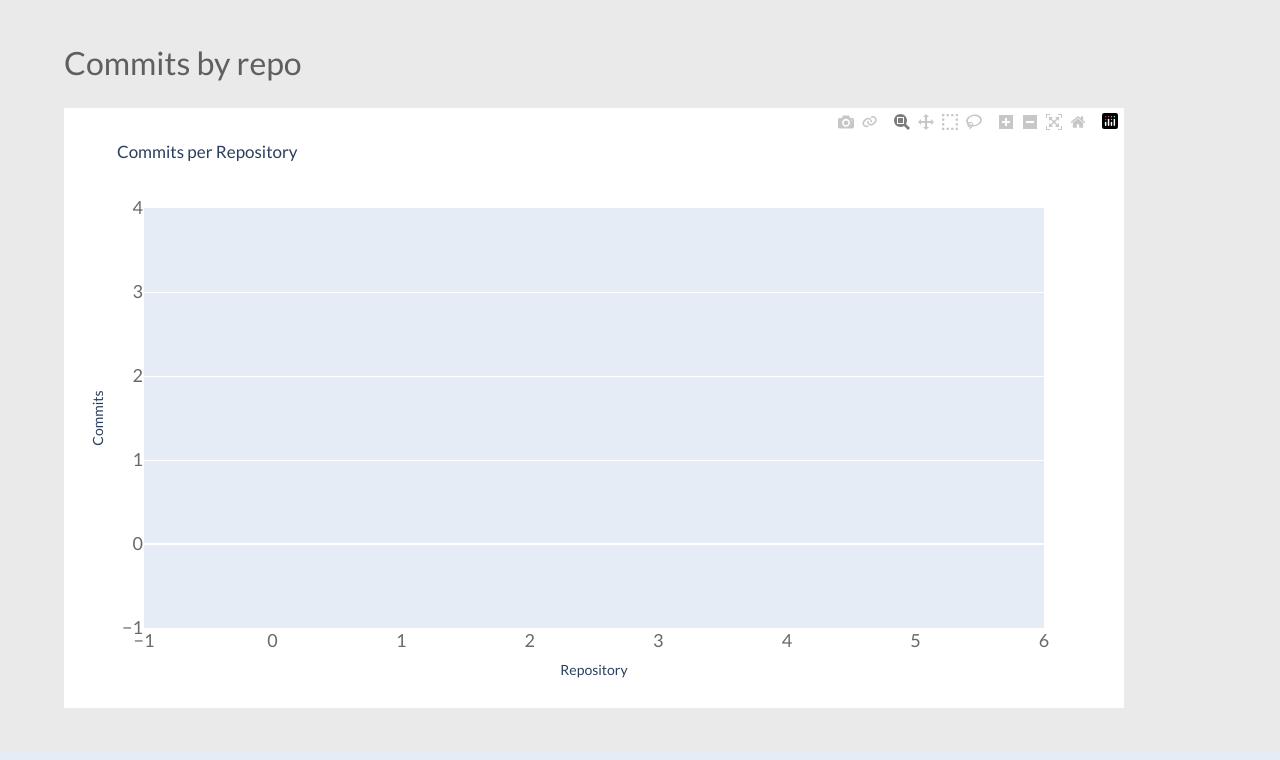
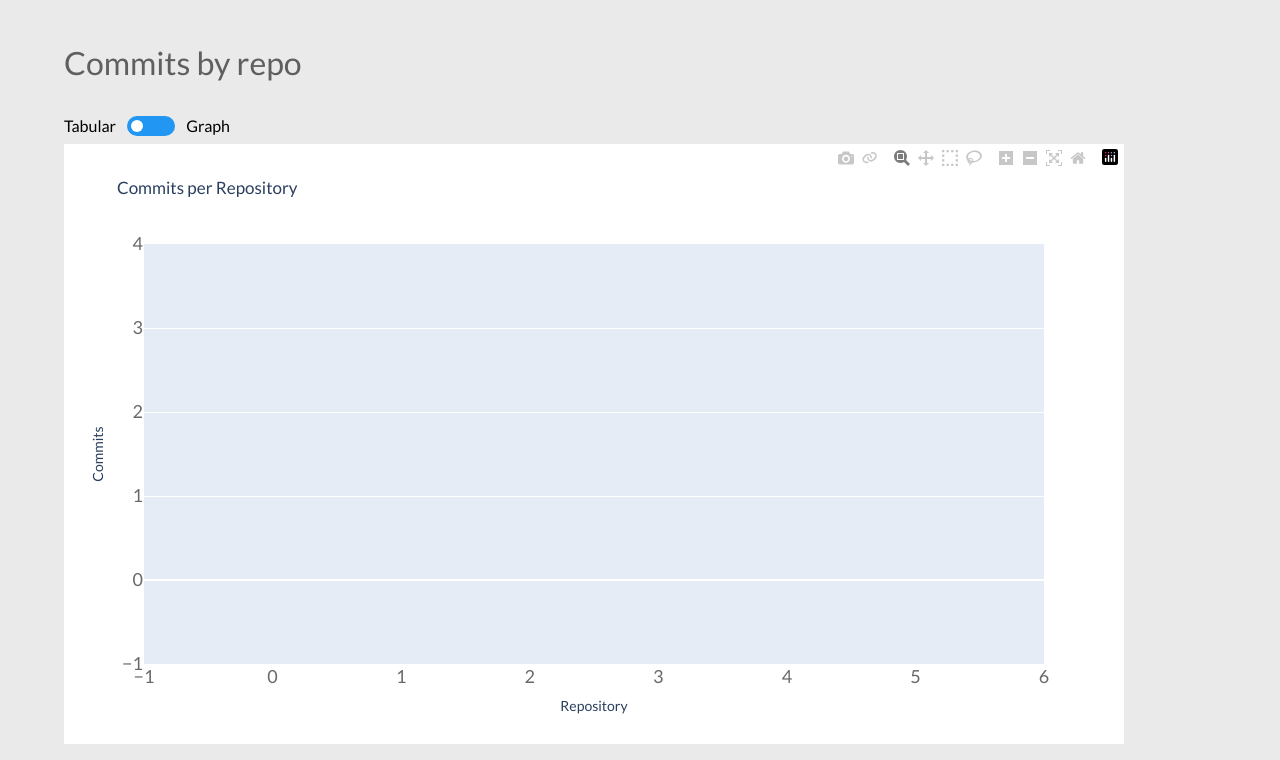
Before and after one commit to sourceoptics/source_optics, a Django app: page /repos/ in a window 1280 px wide. Shown: the part 75-835 px from the top of the page. Before the commit the page ends 783 px from the top, so only its background shows below. Run offline with Django 3.2, Linux system fonts and the light colour scheme; data that the repository does not hold is empty.

Commit message:
Make links to the /repos page
Fix some other small bugs while here

```diff
--- a/srcOptics/stats/rollup.py
+++ b/srcOptics/stats/rollup.py
@@ -141,7 +141,8 @@ class Rollup:
 
             #Gets the total stats for each day in the given interval
             #If author and file = none, we are getting total stats
-            days = Statistic.objects.filter(interval = 'DY', author = author, repo = repo, file = None, start_date__range=(date_index, end_date))
+            days = Statistic.objects.filter(interval = 'DY', author = author, repo = repo,
+                                            file = None, start_date__range=(date_index, end_date))
 
             #Aggregates total stats for the interval
             data = days.aggregate(lines_added=Sum("lines_added"), lines_removed = Sum("lines_removed"),
--- a/srcOptics/templates/metric.html
+++ b/srcOptics/templates/metric.html
@@ -5,7 +5,9 @@
             <label>Tabular</label>
             <label class='switch'>
               <input type='checkbox' />
-              <span class='slider sp round'></span>
+	      <a href="/repos">
+		<span class='slider sp round'></span>
+	      </a>
             </label>
             <label>Graph</label>
         </div>
--- a/srcOptics/templates/repo_view.html
+++ b/srcOptics/templates/repo_view.html
@@ -1,6 +1,16 @@
 {% include 'partials/header.html' %}
 <section>
   <h1>{{ title}}</h1>
+  <div class='sw-container'>
+    <label>Tabular</label>
+    <label class='switch'>
+      <input type='checkbox' />
+      <a href="/">
+	<span class='slider sp round'></span>
+      </a>
+    </label>
+    <label>Graph</label>
+  </div>
   {{ data| safe }}
 </section>
 {% include 'partials/footer.html' %}
--- a/srcOptics/views/tables.py
+++ b/srcOptics/views/tables.py
@@ -14,7 +14,7 @@ class StatTable(tables.Table):
     lines_added = ColumnNumber(verbose_name='+', attrs={"th": {"class": "lines"}})
     lines_removed = ColumnNumber(verbose_name='-', attrs={"th": {"class": "lines"}})
     start_date = tables.Column()
-    repo = tables.Column(attrs={"td": {"class": "repo"}})
+    repo = tables.Column(attrs={"td": {"class": "repo"}}, linkify={'viewname': 'repos'})
 
     class Meta:
         model = Statistic
--- a/srcOptics/views/urls.py
+++ b/srcOptics/views/urls.py
@@ -5,6 +5,6 @@ from . import views,graph
 urlpatterns = [
     path('', views.index),
     # path('repo/<str:repo_name>', graph.basic),
-    path('repos/', graph.commits_by_repo),
+    path('repos/', graph.commits_by_repo, name='repos'),
     re_path(r'^repo/.*$', views.index, name='index'),
 ]
```
Also changed, not shown: srcOptics/management/commands/stat.py (+6 -2 lines).
